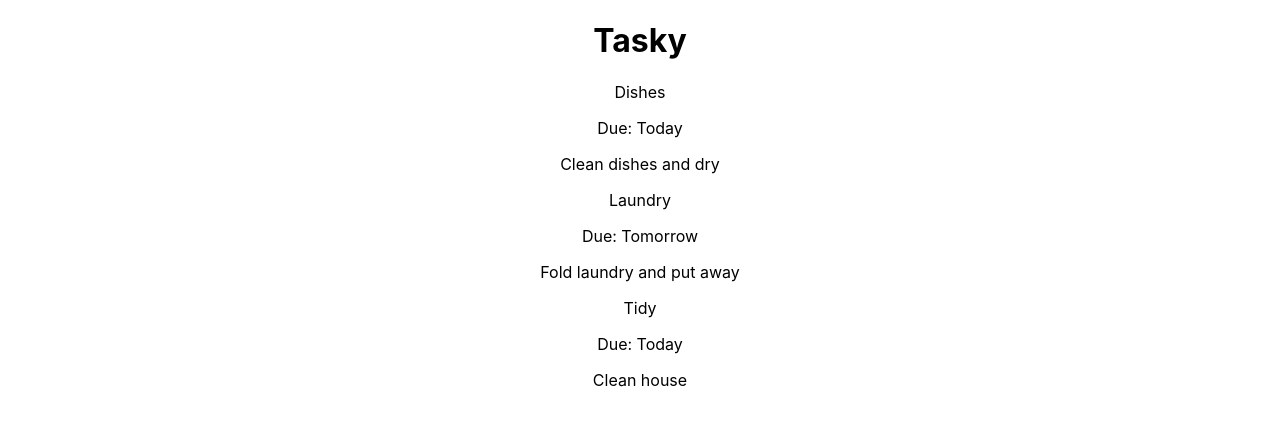
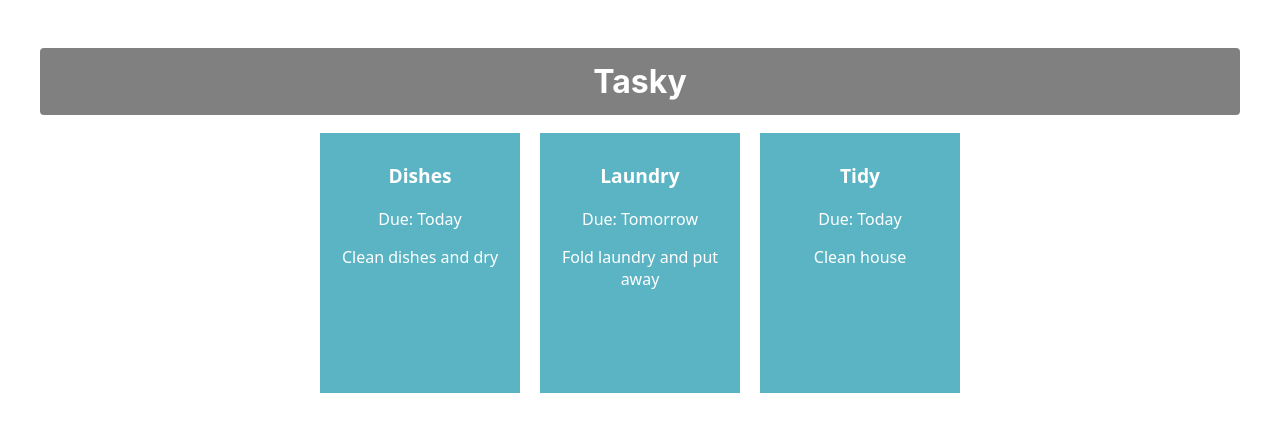
Before and after one commit to Briannap33/react-basics-labs, a React (Create React App) app in the folder tasky/: page / in a window 1280 px wide. Shown: the top 432 px of the page. Built offline with nearby package versions, Linux system fonts and the light colour scheme.

Commit message:
Completed Tasky Lab 1

```diff
--- a/tasky/src/App.css
+++ b/tasky/src/App.css
@@ -1,38 +1,36 @@
-.App {
+h1 {
+  text-align: center;
+  background-color: grey;
+  color: white;
+  padding: 14px 20px;
+  margin: 8px 0;
+  border: none;
+  border-radius: 4px;
+}
+
+div {
+  padding: 20px;
+}
+
+.container{
   text-align: center;
 }
 
-.App-logo {
-  height: 40vmin;
-  pointer-events: none;
+.card {
+  display: inline-block;
+  vertical-align: top;
+  font-family: system-ui;
+  background: #5bb4c4;
+  color: white;
+  text-align: center;
+  width: 180px;
+  height: 240px;
+  margin: 10px;
+  padding: 10px;
+  position: relative;
 }
 
-@media (prefers-reduced-motion: no-preference) {
-  .App-logo {
-    animation: App-logo-spin infinite 20s linear;
-  }
+.title {
+  font-weight: bold;
+  font-size: 1.2em;
 }
-
-.App-header {
-  background-color: #282c34;
-  min-height: 100vh;
-  display: flex;
-  flex-direction: column;
-  align-items: center;
-  justify-content: center;
-  font-size: calc(10px + 2vmin);
-  color: white;
-}
-
-.App-link {
-  color: #61dafb;
-}
-
-@keyframes App-logo-spin {
-  from {
-    transform: rotate(0deg);
-  }
-  to {
-    transform: rotate(360deg);
-  }
-}
--- a/tasky/src/App.js
+++ b/tasky/src/App.js
@@ -4,14 +4,15 @@
 
 function App() {
   return (
-    <div className="App">
+    <div className="container">
       <h1> Tasky </h1>
       <Task title="Dishes" deadline="Today">
         Clean dishes and dry </Task>
       <Task title="Laundry" deadline="Tomorrow">
       Fold laundry and put away</Task>
       <Task title="Tidy" deadline="Today">
-        Clean house</Task>
+        Clean house
+      </Task>
     </div>
   );
 }
--- a/tasky/src/components/Task.js
+++ b/tasky/src/components/Task.js
@@ -2,8 +2,8 @@
 
 const Task = (props) => {
     return (
-        <div>
-            <p>{props.title}</p>
+        <div className="card">
+            <p className="title">{props.title}</p>
             <p>Due: {props.deadline}</p>
             <p>{props.children}</p>
         </div>
```
